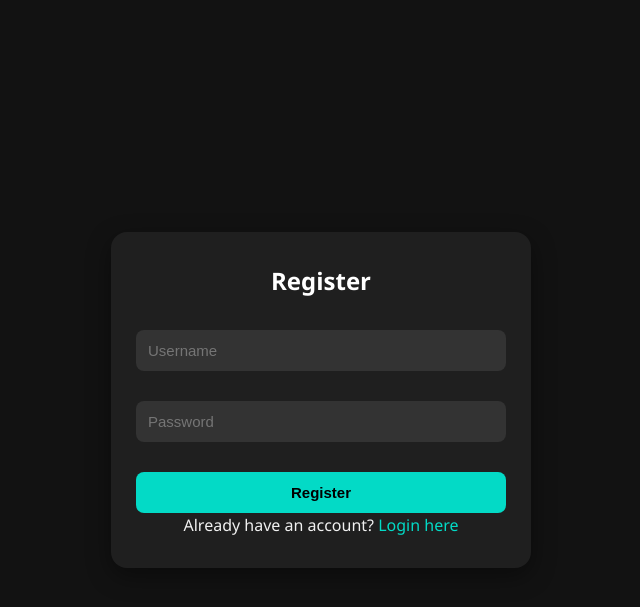
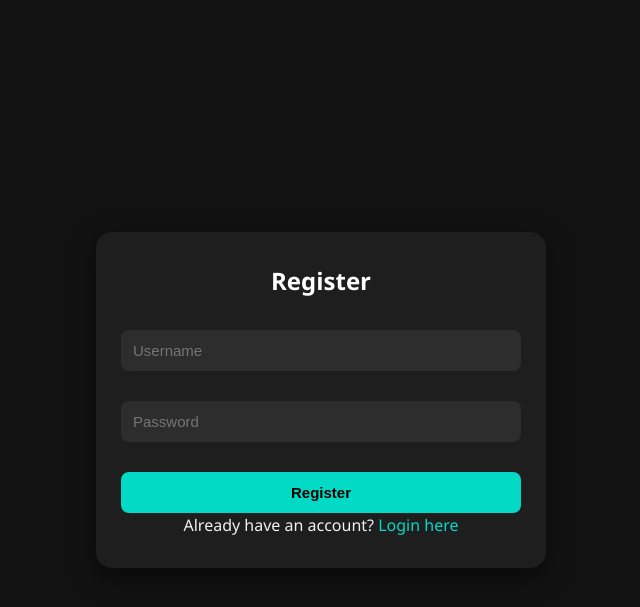
Before and after one commit to buildwithjanhavi/Website-Feedback-Collector-with-Admin-Dashboard, a Flask app: page /register in a window 1280 px wide. Shown: the top 607 px of the page, without its empty margins (319-959 px from the left). Run offline with Flask 2, Linux system fonts and the light colour scheme.

Commit message:
style.css

```diff
--- a/static/style.css
+++ b/static/style.css
@@ -5,7 +5,7 @@
   box-sizing: border-box;
 }
 
-/* Body styling */
+/* Body */
 body {
   background-color: #121212;
   color: #f1f1f1;
@@ -18,14 +18,14 @@ body {
   padding: 20px;
 }
 
-/* Container card layout */
+/* Container */
 .container {
-  max-width: 420px;
+  max-width: 450px;
   width: 100%;
-  background: #1f1f1f;
+  background: #1e1e1e;
   padding: 30px 25px;
   border-radius: 16px;
-  box-shadow: 0 8px 25px rgba(0, 0, 0, 0.4);
+  box-shadow: 0 8px 25px rgba(0, 0, 0, 0.5);
   text-align: center;
 }
 
@@ -35,7 +35,7 @@ h1, h2, h3 {
   color: #ffffff;
 }
 
-/* Input fields */
+/* Inputs */
 input[type="text"],
 input[type="password"],
 textarea {
@@ -44,7 +44,7 @@ textarea {
   margin: 10px 0 20px;
   border: none;
   border-radius: 8px;
-  background-color: #333;
+  background-color: #2d2d2d;
   color: #fff;
   font-size: 15px;
   transition: background 0.3s;
@@ -52,7 +52,7 @@ textarea {
 
 input:focus,
 textarea:focus {
-  background-color: #444;
+  background-color: #3a3a3a;
   outline: none;
 }
 
@@ -87,12 +87,13 @@ a:hover {
 
 /* Flash messages */
 .flash {
-  background-color: #e53935;
-  color: #fff;
-  padding: 10px;
-  border-radius: 6px;
+  background-color: #03dac6;
+  color: #000;
+  padding: 12px;
+  border-radius: 8px;
   margin-bottom: 15px;
   font-size: 14px;
+  text-align: center;
 }
 
 /* Feedback list for admin */
@@ -110,7 +111,7 @@ ul li {
   border-radius: 8px;
 }
 
-/* Textarea specifically for feedback */
+/* Textarea */
 textarea {
   width: 100%;
   height: 100px;
@@ -123,7 +124,7 @@ textarea {
   margin-bottom: 15px;
 }
 
-/* Responsive design */
+/* Mobile responsive */
 @media (max-width: 600px) {
   .container {
     padding: 20px 15px;
```
